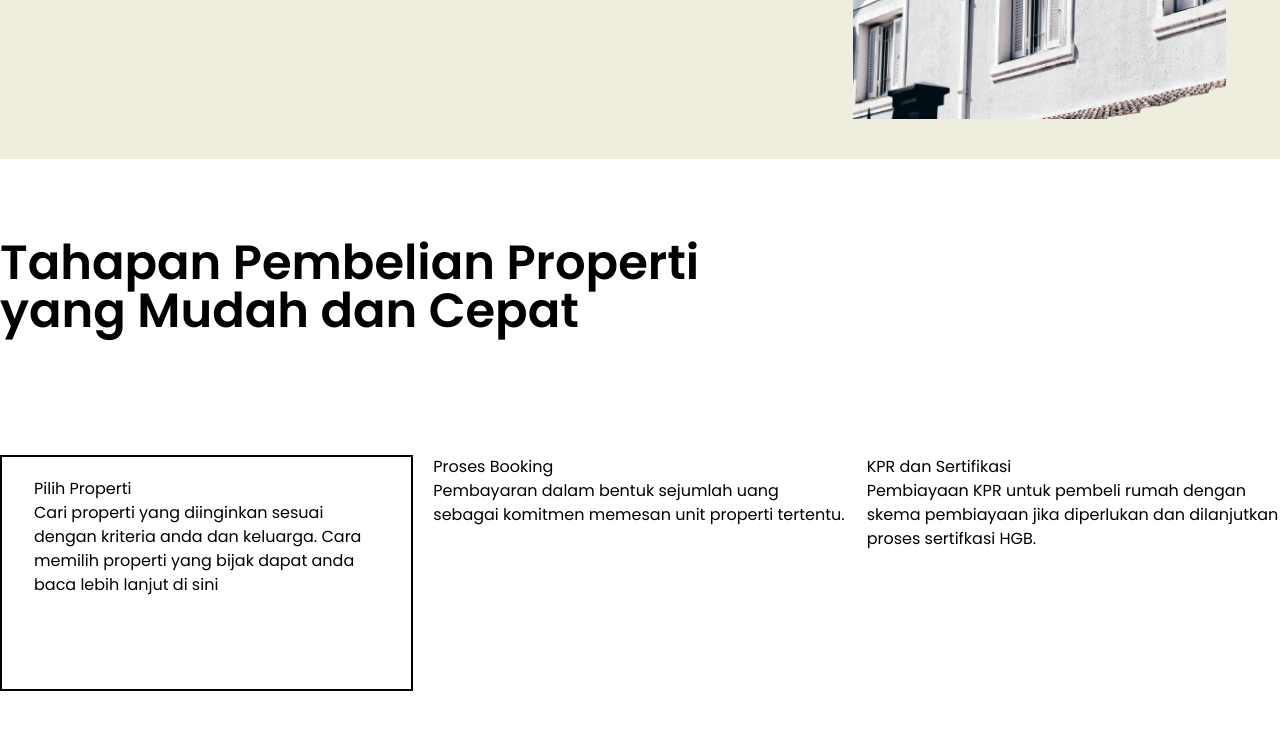
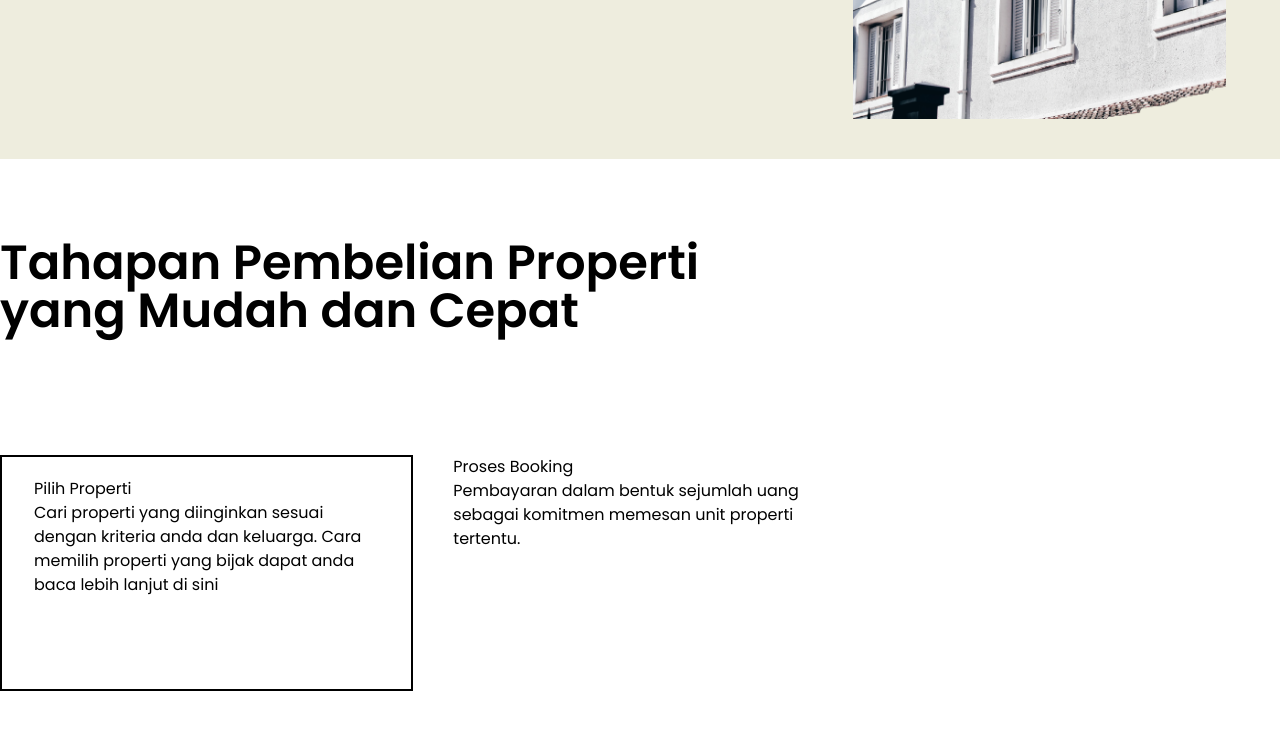
Before and after one commit to thekhrafid/mah-project, a website: page index.html in a window 1280 px wide. Shown: the part 545-1274 px from the top of the page. Drawn offline with Linux system fonts and the light colour scheme.

Commit message:
part add

```diff
--- a/index.html
+++ b/index.html
@@ -99,14 +99,11 @@
                     <p>Cari properti yang diinginkan sesuai dengan kriteria anda dan keluarga. Cara memilih properti
                         yang bijak dapat anda baca lebih lanjut di sini</p>
                 </div>
-                <div>
+                <div class="px-5">
                     <h4>Proses Booking </h4>
                     <p>Pembayaran dalam bentuk sejumlah uang sebagai komitmen memesan unit properti tertentu.</p>
                 </div>
-                <div>
-                    <h4>KPR dan Sertifikasi</h4>
-                    <p>Pembiayaan KPR untuk pembeli rumah dengan skema pembiayaan jika diperlukan dan dilanjutkan proses sertifkasi HGB.</p>
-                </div>
+
             </div>
         </div>
     </section>
```
